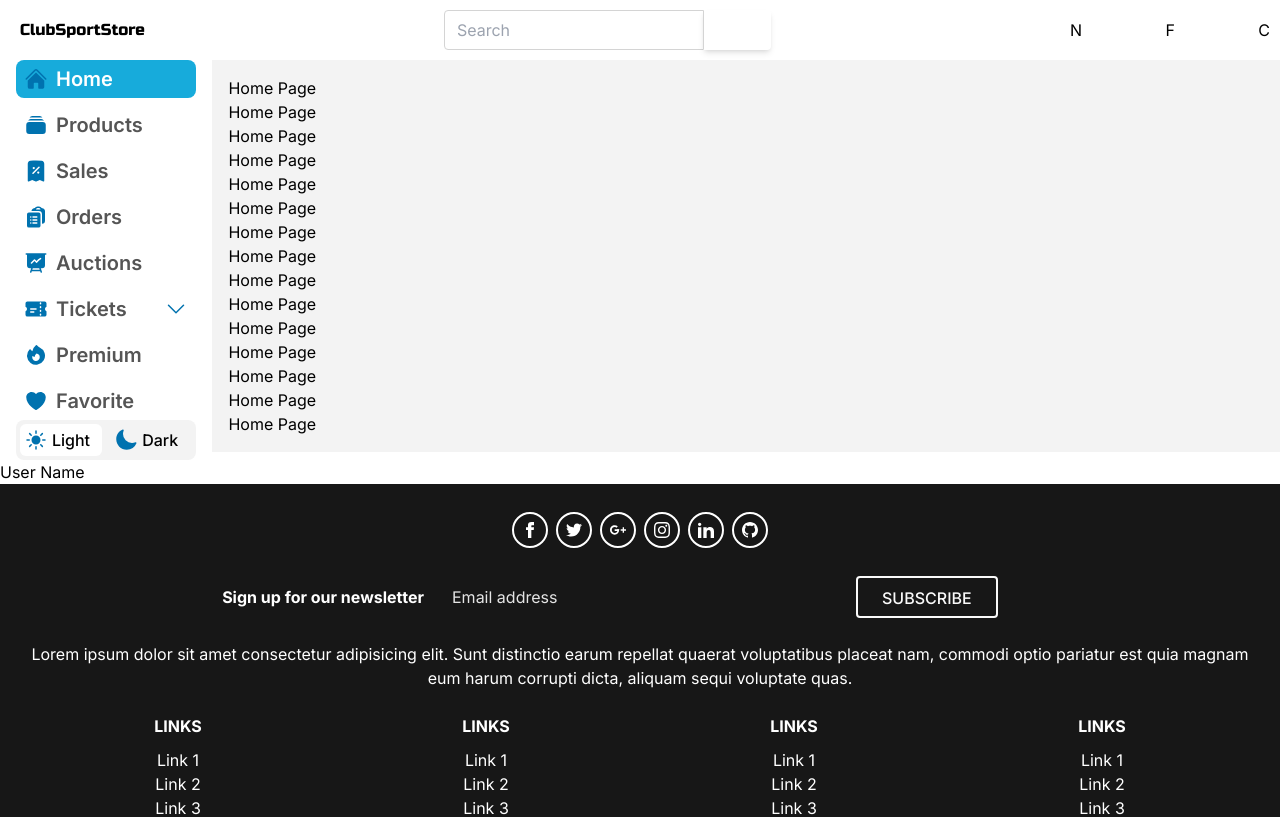
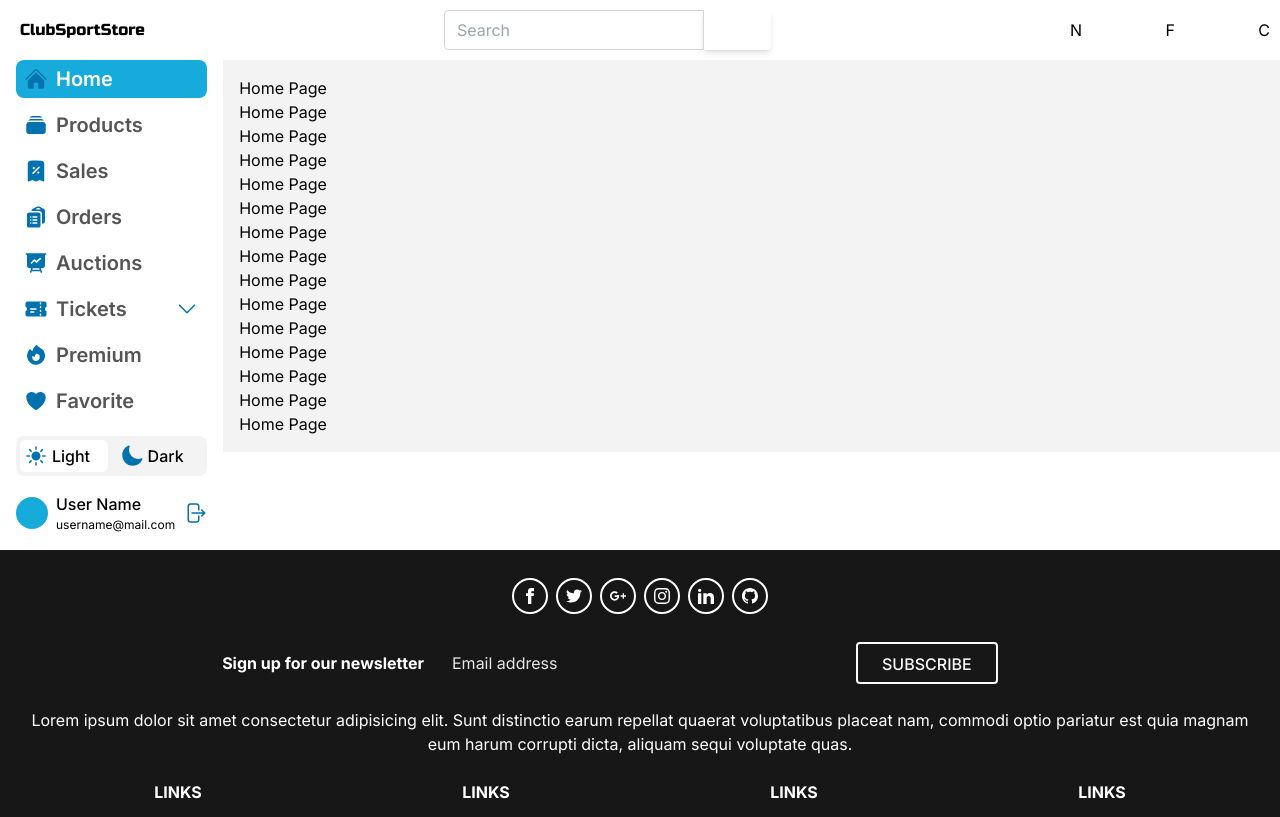
Before and after one commit to KADMCap/ClubSportShop, a Next.js app: page / in a window 1280 px wide. Shown: the top 817 px of the page. Built offline with nearby package versions, Linux system fonts and the light colour scheme.

Commit message:
add UserBox

```diff
--- a/components/Layout/Sidebar/UserBox/index.tsx
+++ b/components/Layout/Sidebar/UserBox/index.tsx
@@ -1,3 +1,22 @@
+import { LogoutIcon } from "@/components/Icons";
+import Link from "next/link";
+
 export const UserBox = () => {
-  return <div>UserBox</div>;
+  return (
+    <div className="flex items-center justify-between w-full gap-2">
+      <Link href="/user" passHref className="flex items-center gap-2">
+        <div className="flex-shrink-0">
+          <div className="w-8 h-8 rounded-full bg-blue"></div>
+          {/* <img className="w-8 h-8 rounded-full" src="/docs/images/people/profile-picture-1.jpg" alt="Neil image"> */}
+        </div>
+        <div className="flex-1 min-w-0">
+          <p className="font-medium text-black truncate">User Name</p>
+          <p className="text-sm text-gray-500 truncate dark:text-gray-400">
+            username@mail.com
+          </p>
+        </div>
+      </Link>
+      <LogoutIcon />
+    </div>
+  );
 };
--- a/components/Layout/Sidebar/index.tsx
+++ b/components/Layout/Sidebar/index.tsx
@@ -11,6 +11,7 @@ import {
 import { AccordionLi } from "./NavLinks/AccordionLi";
 import { Li } from "./NavLinks/Li";
 import { ThemeToggle } from "./ThemeToggle";
+import { UserBox } from "./UserBox";
 
 export const Sidebar = () => {
   return (
@@ -38,12 +39,10 @@ export const Sidebar = () => {
         <Li title="Premium" icon={<PremiumIcon />} pathname="/premium" />
         <Li title="Favorite" icon={<HeartIcon />} pathname="/favorite" />
       </ul>
-      <div className="w-full px-4">
+      <div className="flex flex-col w-full gap-4 px-4 py-4">
         <ThemeToggle />
+        <UserBox />
       </div>
-      <ul>
-        <span>User Name</span>
-      </ul>
     </nav>
   );
 };
```
